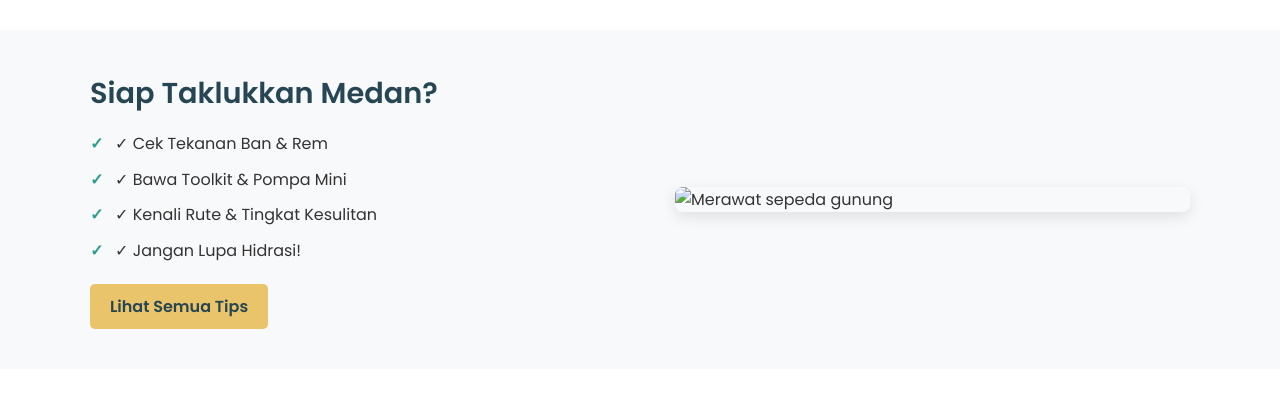
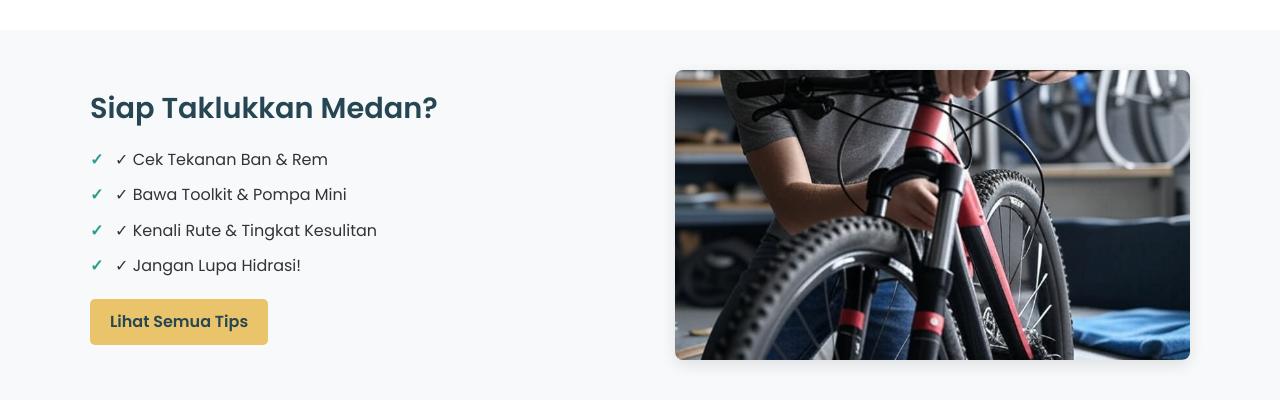
Before and after one commit to ynnadr/bmbwebsite, a plain HTML site: page indexb.html in a window 1280 px wide. Shown: the part 799-1205 px from the top of the page. Drawn offline with Linux system fonts and the light colour scheme.

Commit message:
Update indexb.html

```diff
--- a/indexb.html
+++ b/indexb.html
@@ -66,7 +66,7 @@
      <section id="essential-tips" class="split-section section-padding alt-bg reverse">
         <div class="container split-container">
              <div class="split-image">
-                 <img src="images/bike-maintenance.jpg" alt="Merawat sepeda gunung" loading="lazy"> <!-- Gambar ilustrasi tips -->
+                 <img src="images/blog-thumb2.jpg" alt="Merawat sepeda gunung" loading="lazy"> <!-- Gambar ilustrasi tips -->
              </div>
              <div class="split-content">
                 <h2>Siap Taklukkan Medan?</h2>
```
